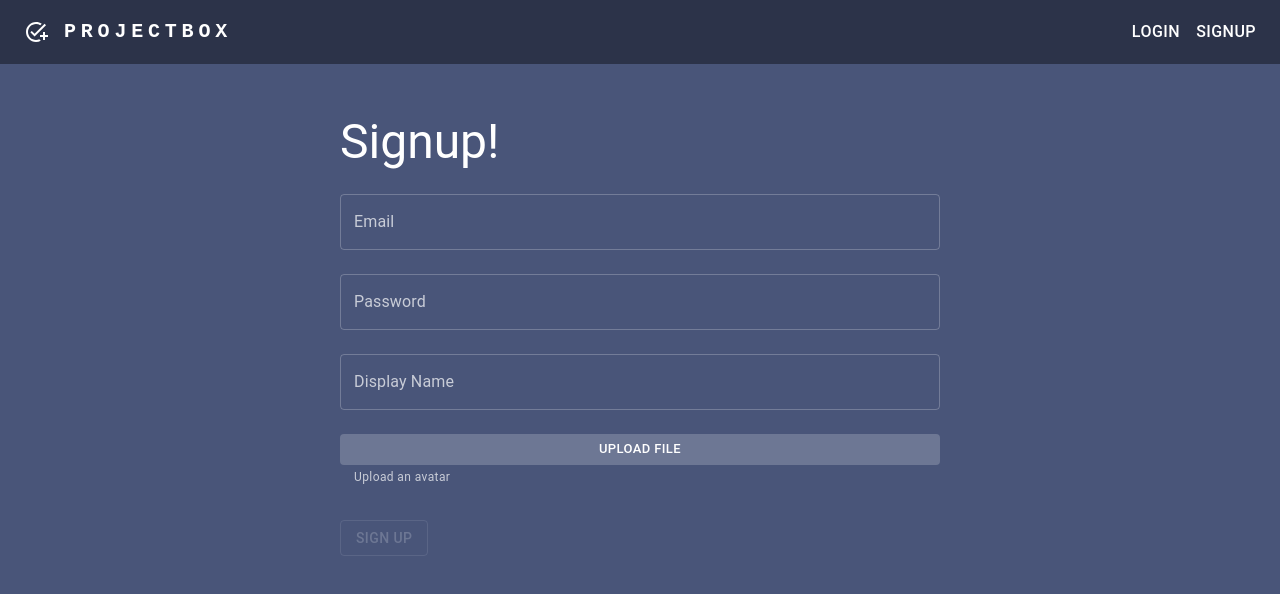
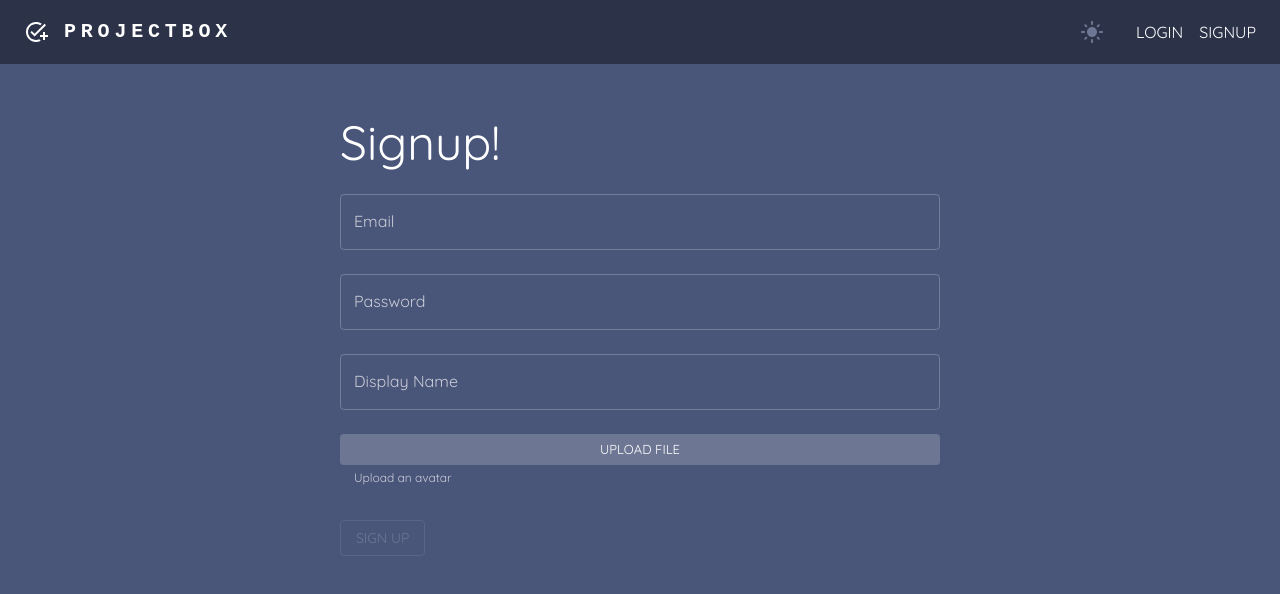
Before and after one commit to bwong-yh/projectbox, a React (Create React App) app: page /signup in a window 1280 px wide. Shown: the top 594 px of the page. Built offline with nearby package versions, Linux system fonts and the light colour scheme; no server answers.

Commit message:
toggle modes

```diff
--- /dev/null
+++ b/src/components/Navbar/ModeSwitch.js
@@ -0,0 +1,22 @@
+import { IconButton, useTheme } from '@mui/material';
+import ModeNightIcon from '@mui/icons-material/ModeNight';
+import LightModeIcon from '@mui/icons-material/LightMode';
+import { useContext, useState } from 'react';
+import { ThemeContext } from '../../context/ThemeContext';
+
+const ModeSwitch = () => {
+  const { theme, changeMode } = useContext(ThemeContext);
+  const mode = theme.palette.mode;
+
+  return (
+    <IconButton sx={{ mr: '.5rem' }} onClick={changeMode}>
+      {mode === 'dark' ? (
+        <LightModeIcon color='primary' />
+      ) : (
+        <ModeNightIcon color='primary' />
+      )}
+    </IconButton>
+  );
+};
+
+export default ModeSwitch;
--- a/src/components/Navbar/NavbarDesktop.js
+++ b/src/components/Navbar/NavbarDesktop.js
@@ -5,6 +5,7 @@ import { NavLink, useNavigate } from 'react-router-dom';
 import useAuthContext from '../../hooks/useAuthContext';
 import useLogout from '../../hooks/useLogout';
 import NavbarBrand from './NavbarBrand';
+import ModeSwitch from './ModeSwitch';
 
 const NavbarDesktop = () => {
   const { user } = useAuthContext();
@@ -29,6 +30,8 @@ const NavbarDesktop = () => {
       </Stack>
 
       <Box>
+        <ModeSwitch />
+
         {user ? (
           <NavbarNavLink component={NavLink} onClick={handleLogout}>
             Logout
--- a/src/context/ThemeContext.js
+++ b/src/context/ThemeContext.js
@@ -16,7 +16,10 @@ const ThemeContextProvider = ({ children }) => {
 
   return (
     <ThemeContext.Provider
-      value={{ theme: !darkMode ? lightTheme : darkTheme, changeMode }}
+      value={{
+        theme: !darkMode ? lightTheme : darkTheme,
+        changeMode: changeMode,
+      }}
     >
       {children}
     </ThemeContext.Provider>
--- a/src/pages/Dashboard/Dashboard.js
+++ b/src/pages/Dashboard/Dashboard.js
@@ -7,7 +7,7 @@ const Dashboard = () => {
 
   return (
     <Container sx={{ marginTop: '.5rem' }}>
-      <Typography variant='h3' marginBottom={1}>
+      <Typography variant='h3' sx={{ margin: '1.5rem auto' }}>
         Dashboard
       </Typography>
 
--- a/src/pages/Login/Login.js
+++ b/src/pages/Login/Login.js
@@ -51,7 +51,10 @@ const Login = () => {
                 disabled={isPending}
                 sx={{
                   '&:hover': {
-                    color: theme.palette.primary.dark,
+                    color:
+                      theme.palette.mode === 'light'
+                        ? theme.palette.primary.dark
+                        : '#fff',
                   },
                 }}
               >
--- a/src/pages/Project/Project.js
+++ b/src/pages/Project/Project.js
@@ -8,7 +8,7 @@ const Project = () => {
   const { document, error } = useDocument('projects', id);
 
   return (
-    <Container sx={{ margin: '.5rem 0 1.5rem' }}>
+    <Container sx={{ margin: '1.5rem auto' }}>
       {error && (
         <Typography variant='h3' sx={{ margin: '1rem 0' }}>
           {error}
--- a/src/pages/Project/ProjectCommentInput.js
+++ b/src/pages/Project/ProjectCommentInput.js
@@ -45,6 +45,7 @@ const ProjectCommentInput = ({ project }) => {
               type='submit'
               disabled={isPending}
               sx={{
+                marginTop: '1rem',
                 '&:hover': {
                   color:
                     theme.palette.mode === 'light'
--- a/src/pages/Project/ProjectSummary.js
+++ b/src/pages/Project/ProjectSummary.js
@@ -5,7 +5,7 @@ import ProjectInfo from './ProjectInfoSection';
 const ProjectSummary = ({ project }) => {
   return (
     <>
-      <Typography variant='h3' marginBottom={2}>
+      <Typography variant='h3' sx={{ margin: '1.5rem 0' }}>
         {project.name}
       </Typography>
       <Grid container spacing={4}>
--- a/src/pages/Signup/Signup.js
+++ b/src/pages/Signup/Signup.js
@@ -61,7 +61,10 @@ const Signup = () => {
                 disabled={isPending}
                 sx={{
                   '&:hover': {
-                    color: theme.palette.primary.dark,
+                    color:
+                      theme.palette.mode === 'light'
+                        ? theme.palette.primary.dark
+                        : '#fff',
                   },
                 }}
               >
--- a/src/styles/theme/index.js
+++ b/src/styles/theme/index.js
@@ -72,11 +72,15 @@ const darkThemeStyle = {
       main: colors.indigo[400],
       dark: colors.indigo[700],
     },
+    error: {
+      main: '#F96666',
+    },
     background: {
       paper: colors.indigo[500],
       default: colors.indigo[500],
     },
   },
+  ...defaultStyle,
   components: {
     ...defaultStyle.components,
     MuiContainer: {
```
